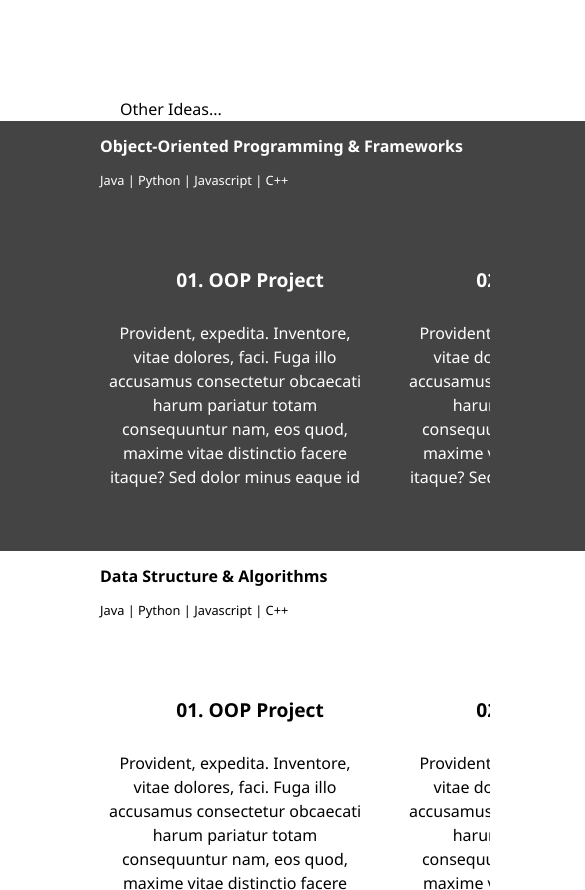
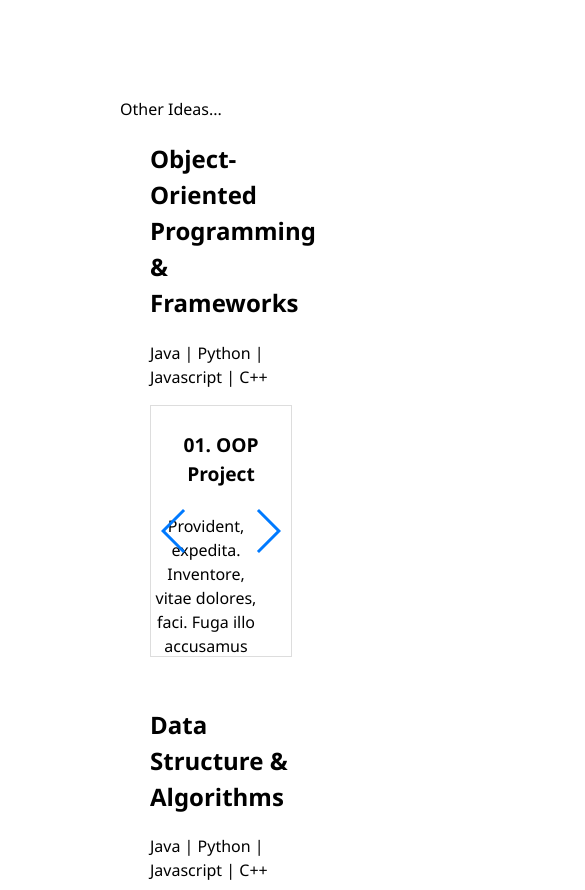
Before and after one commit to ping58972/myportfolio, a website with bundled scripts: page dist/index.html in a window 390 px wide. Shown: the part 806-1696 px from the top of the page, 585 px wide, since content can reach past the window. Built offline with nearby package versions, Linux system fonts and the light colour scheme.

Commit message:
Fixed other project to swiper slideshow

```diff
--- a/package.json
+++ b/package.json
@@ -5,13 +5,15 @@
   "main": "index.js",
   "homepage": "https://ping58972.github.io/myportfolio/",
   "scripts": {
-    "sass": "node-sass -w scss/ -o dist/css/ --recursive", "deploy": "gh-pages -d dist"
+    "sass": "node-sass -w scss/ -o dist/css/ --recursive",
+    "deploy": "gh-pages -d dist"
   },
   "keywords": [],
   "author": "ping58972",
   "license": "MIT",
   "dependencies": {
     "gh-pages": "^2.0.1",
-    "node-sass": "^4.11.0"
+    "node-sass": "^4.11.0",
+    "swiper": "^4.5.0"
   }
 }
--- a/scss/main.scss
+++ b/scss/main.scss
@@ -1,4 +1,28 @@
 @import 'collections';
+
+// .swiper-container {
+//     width: 100%;
+//     height: 500px;;
+//   }
+//   .swiper-slide {
+//     text-align: center;
+//     font-size: 18px;
+//     background: rgb(245, 151, 151);
+//     /* Center slide text vertically */
+//     display: -webkit-box;
+//     display: -ms-flexbox;
+//     display: -webkit-flex;
+//     display: flex;
+//     -webkit-box-pack: center;
+//     -ms-flex-pack: center;
+//     -webkit-justify-content: center;
+//     justify-content: center;
+//     -webkit-box-align: center;
+//     -ms-flex-align: center;
+//     -webkit-align-items: center;
+//     align-items: center;
+//   }
+
 //handle top
 body{
     h1{
@@ -157,43 +181,15 @@ section{
     }
 }
 
-/* Customize website's scrollbar like Mac OS
-Not supports in Firefox and IE */
-
-/* total width */
-.project_big_box::-webkit-scrollbar {
-   // background-color:#444;
-    width: 5px;
-}
-
-/* background of the scrollbar except button or resizer */
 
 
-/* scrollbar itself */
-.project_big_box::-webkit-scrollbar-thumb {
-    background-color: #000;//#babac0;
-    border-radius:6px;
-    //border:5px solid #fff
-}
 
 
-/* set button(top and bottom of the scrollbar) */
-//.project_big_box::-webkit-scrollbar-button {display:none}
-
-////////////////////
 /* total width */
 body::-webkit-scrollbar {
     // background-color:#444;
      width:6px;
  }
-
- /* background of the scrollbar except button or resizer */
-//  body::-webkit-scrollbar-track {
-//     // background-color:#444;
-//  }
-//  body::-webkit-scrollbar-track:hover {
-//      //background-color:white;
-//  }
 
  /* scrollbar itself */
  body::-webkit-scrollbar-thumb {
@@ -201,12 +197,6 @@ body::-webkit-scrollbar {
      border-radius:0px;
      //border:5px solid #fff
  }
-//  body::-webkit-scrollbar-thumb:hover {
-//      //background-color:#a0a0a5;
-//     // border:4px solid #f4f4f4
-//  }
-
- /* set button(top and bottom of the scrollbar) */
  body::-webkit-scrollbar-button {display:none}
 
 
@@ -217,39 +207,80 @@ body::-webkit-scrollbar {
         padding-left: 120px;
     }
      .project_col {
-         overflow: hidden;
+        // overflow: hidden;
          padding-left: 150px;
          padding-right: 100px;
-         display: grid;
-         grid-template-rows: 1fr 1fr;
+        // display: grid;
+        // grid-template-rows: 1fr 1fr;
          padding-bottom: 30px;
-        &:nth-child(2n) {
-            background-color: #444;
-            color: white;
-        }
-            height: 250px;
-            display: grid;
-            grid-template-columns: 20% 80%;
-            .project_big_box {
-                padding-bottom: 30px;
-                display: grid;
-                grid-template-columns: repeat(20, 1fr);
+
+        // &:nth-child(2n) {
+        //     background-color: #444;
+        //     color: white;
+        // }
+           // height: 250px;
+          //  display: grid;
+          //  grid-template-columns: 20% 80%;
+            // .project_big_box {
+            //     padding-bottom: 30px;
+            //     display: grid;
+            //     grid-template-columns: repeat(20, 1fr);
+            //    // margin-right: 100px;
+            //     overflow: hidden;
+            //     height: 250px;
+            //    // border: 1px solid gray;
+            //     overflow-x: auto;
+
+            //     .projectBoxs {
+            //         //border: 1px solid red;
+            //         width: 300px;
+            //         height: 250px;
+            //         overflow: hidden;
+            //         p{
+            //             padding-right: 30px;
+            //         }
+            //     }
+            // }
+            .swiper-container {
+                border: 1px solid #ddd;
+                // padding-bottom: 30px;
+                // display: grid;
+                // grid-template-columns: repeat(20, 1fr);
                // margin-right: 100px;
-                overflow: hidden;
+               // overflow: hidden;
+                //@at-rootheight: 250px;
+              //  overflow-x: auto;
+              width: 100%;
+      height: 100%;
+     background-color: #eee;
+              }
+
+              .swiper-slide {
+
+               // max-width: 30px;
+                text-align: center;
+                font-size: 18px;
+                background: #fff;
+                /* Center slide text vertically */
+                //display: -webkit-box;
+               // display: -ms-flexbox;
+               // display: -webkit-flex;
+               // display: flex;
+                -webkit-box-pack: center;
+                -ms-flex-pack: center;
+                -webkit-justify-content: center;
+                justify-content: center;
+                -webkit-box-align: center;
+                -ms-flex-align: center;
+                -webkit-align-items: center;
+                align-items: center;
+                //width: 300px;
                 height: 250px;
-               // border: 1px solid gray;
-                overflow-x: auto;
-
-                .projectBoxs {
-                    //border: 1px solid red;
-                    width: 300px;
-                    height: 250px;
-                    overflow: hidden;
-                    p{
-                        padding-right: 30px;
-                    }
+                //overflow: hidden;
+                p{
+                    padding-right: 30px;
                 }
-            }
+              }
 }
 }
 .hide {
@@ -463,53 +494,53 @@ footer{
        }
       }
   }
-  .other_project {
-   // padding-right: 0px;
-        max-width: 100%;
-      //padding-top: 50px;
-      .project_col {
-        padding-left: 100px;
-        text-align: center;
-        height: 400px;
-        display: grid;
-        grid-template-rows: 1fr;
-        grid-template-columns: 1fr;
-        padding-top: 0px;
+//   .other_project {
+//    // padding-right: 0px;
+//         max-width: 100%;
+//       //padding-top: 50px;
+//       .project_col {
+//         padding-left: 100px;
+//         text-align: center;
+//         height: 400px;
+//         display: grid;
+//         grid-template-rows: 1fr;
+//         grid-template-columns: 1fr;
+//         padding-top: 0px;
 
-           width: 100%;
+//            width: 100%;
 
 
-        .headBoxs {
-            text-align: left;
-           max-width: 500px;
-           width: 100%;
-          // padding:0;
-          // padding-top: 0px;
-          // padding-bottom:0px;
-         // max-height: 100px;;
-         //  border: 1px solid red;
-            h2{
-                font-size: 1rem;
-            }
-            p{
-                font-size: 0.8rem;
-            }
-        }
+//         .headBoxs {
+//             text-align: left;
+//            max-width: 500px;
+//            width: 100%;
+//           // padding:0;
+//           // padding-top: 0px;
+//           // padding-bottom:0px;
+//          // max-height: 100px;;
+//          //  border: 1px solid red;
+//             h2{
+//                 font-size: 1rem;
+//             }
+//             p{
+//                 font-size: 0.8rem;
+//             }
+//         }
 
-        .project_big_box {
+//         .project_big_box {
 
 
-            .projectBoxs {
-                h4 p {
-                    padding-top: 0px;
-                }
-                padding-top: 0px;
+//             .projectBoxs {
+//                 h4 p {
+//                     padding-top: 0px;
+//                 }
+//                 padding-top: 0px;
 
-            }
-        }
+//             }
+//         }
 
-      }
-  }
+//       }
+//   }
   footer{
     padding-right: 0px;
     max-width: 100%;
```
Also changed, not shown: dist/css/main.css, dist/css/swiper.min.css (added), dist/index.html, dist/js/main.js, dist/js/swiper.min.js (added), dist/try.html (added), 1 other file.
